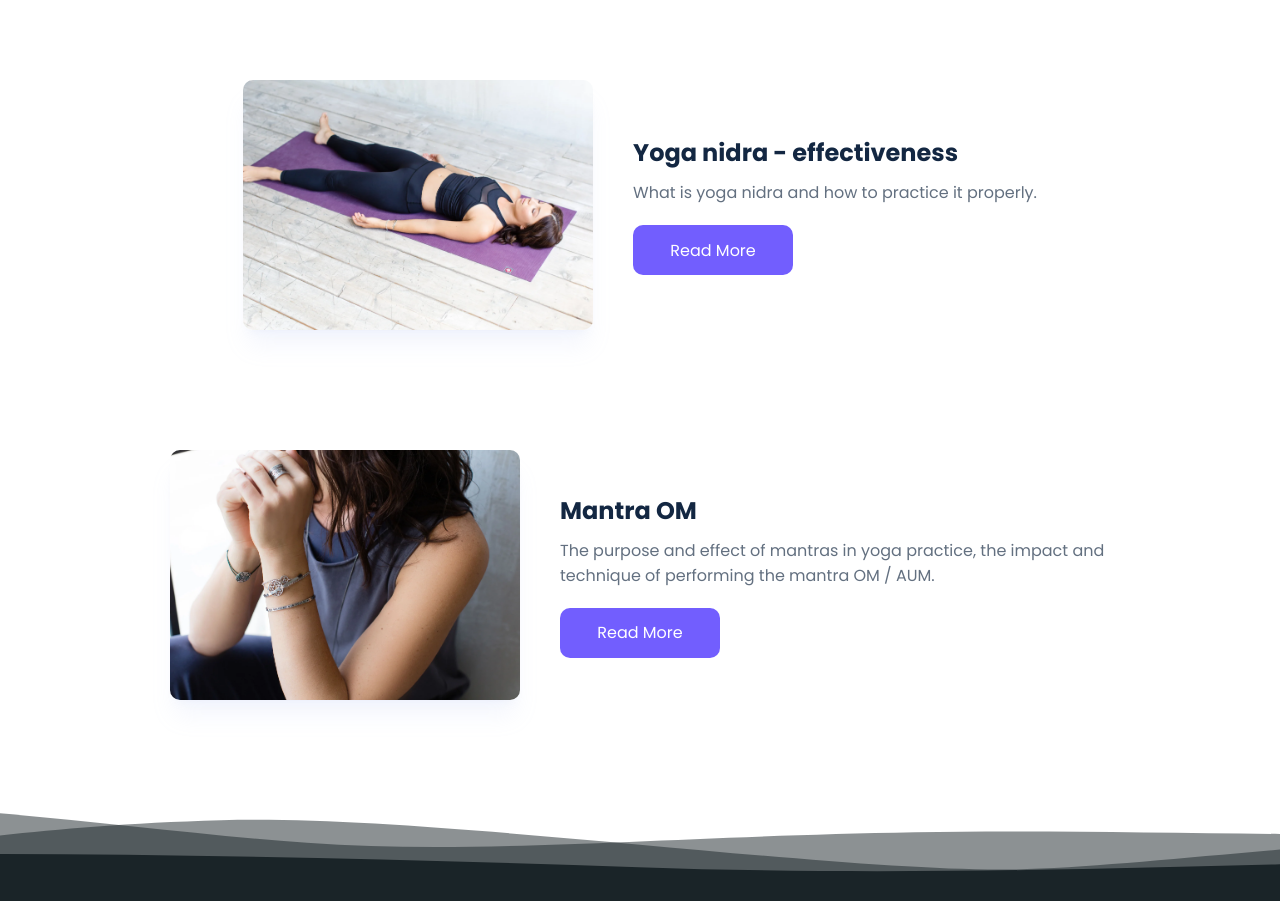
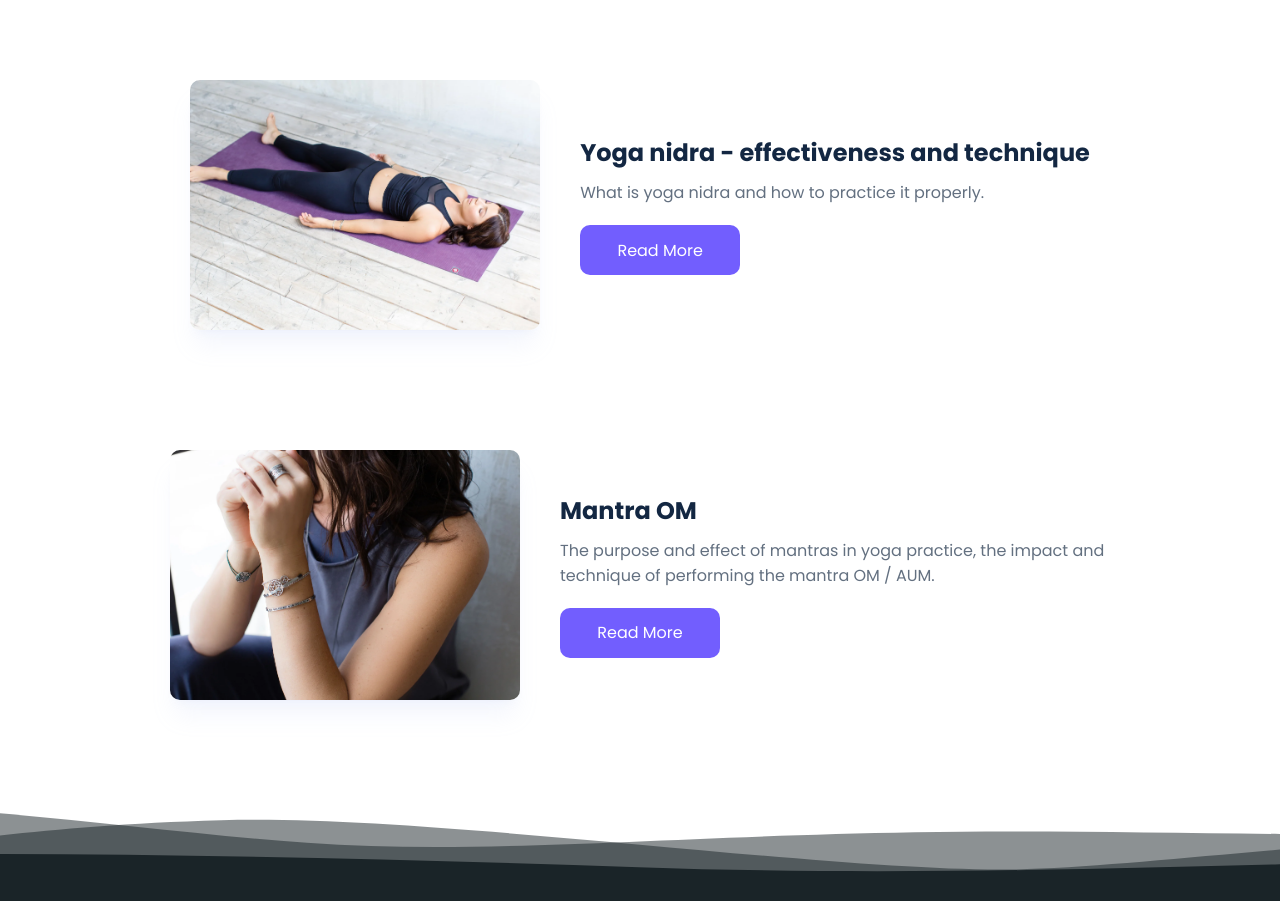
Before and after one commit to Valerij-Hering/yoga, a React (Create React App) app: page /blog in a window 1280 px wide. Shown: the part 1980-2881 px from the top of the page. Built offline with nearby package versions, Linux system fonts and the light colour scheme; a web font is replaced by a local one.

Commit message:
Add files via upload

```diff
--- a/src/App.css
+++ b/src/App.css
@@ -2609,6 +2609,7 @@ margin-bottom: 300px;
   .card_blog_img {
     margin-bottom: 20px;
     border-radius: 25px;
+    max-height: 218px;
   }
 
   .card_blog_content {
--- a/src/dataBlog.js
+++ b/src/dataBlog.js
@@ -213,7 +213,7 @@ const dataBlog = [
     {
         id: '6',
         searchTerm: 'blog',
-        name: 'Yoga nidra - effectiveness',
+        name: 'Yoga nidra - effectiveness and technique',
         name2: 'Type of Yoga',
         imgBlog: imgBlog6,
         text: "What is yoga nidra and how to practice it properly.",
```
